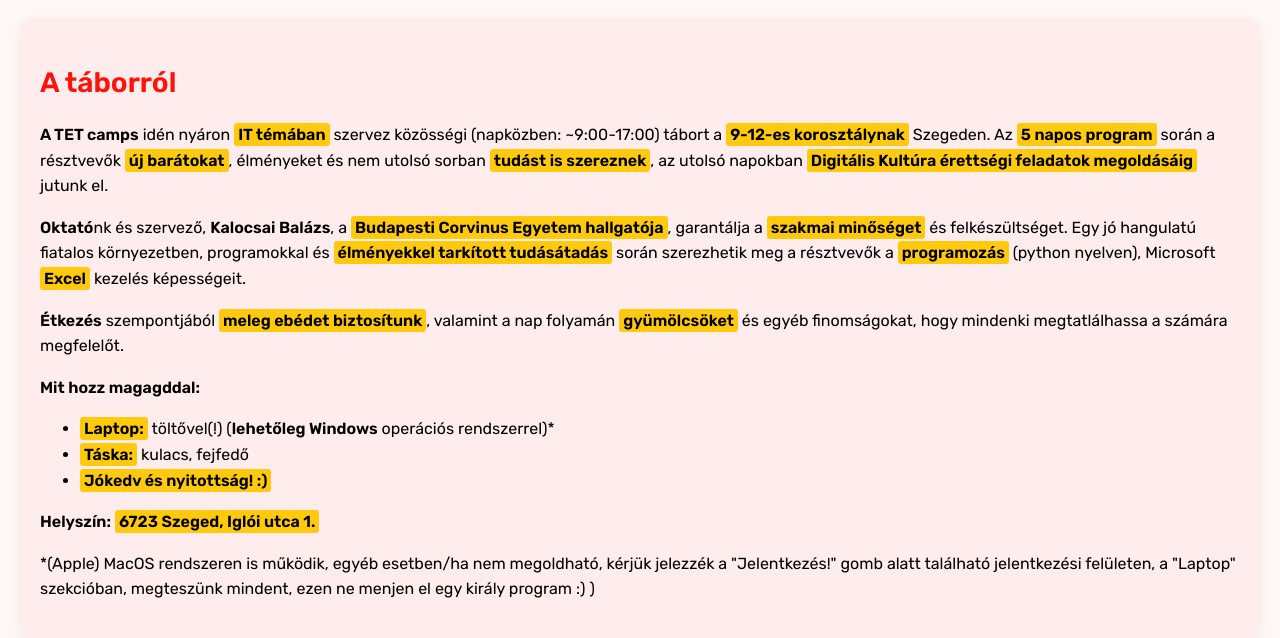
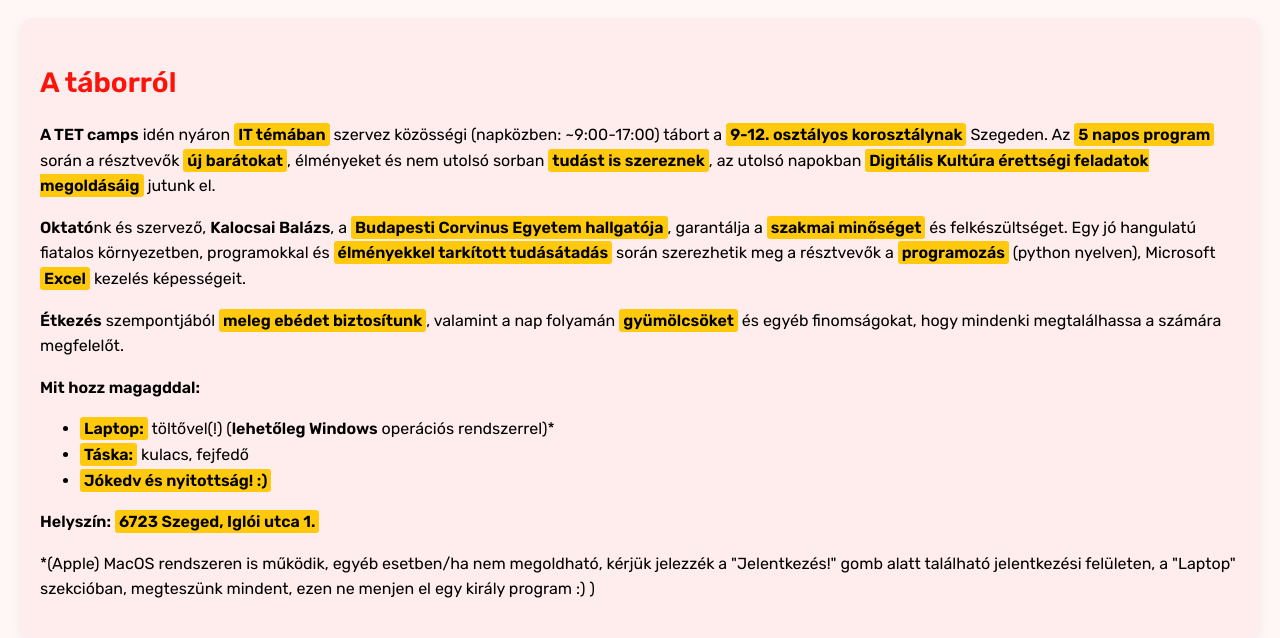
Before and after one commit to tetcamps/tetweb2025, a plain HTML site: page index.html in a window 1280 px wide. Shown: the part 162-800 px from the top of the page. Drawn offline with Linux system fonts and the light colour scheme.

Commit message:
Update index.html
helyesírás

```diff
--- a/index.html
+++ b/index.html
@@ -28,13 +28,13 @@
   <section id="about">
     <h2>A táborról</h2>
     <div class="about-block">
-      <p><strong>A TET camps</strong> idén nyáron <span class="highlight">IT témában</span> szervez közösségi (napközben: ~9:00-17:00) tábort a <span class="highlight">9-12-es korosztálynak</span> Szegeden. Az <span class="highlight">5 napos program</span> során a résztvevők <span class="highlight">új barátokat</span>, élményeket és nem utolsó sorban <span class="highlight">tudást is szereznek</span>, az utolsó napokban <span class="highlight">Digitális Kultúra érettségi feladatok megoldásáig</span> jutunk el.</p>
+      <p><strong>A TET camps</strong> idén nyáron <span class="highlight">IT témában</span> szervez közösségi (napközben: ~9:00-17:00) tábort a <span class="highlight">9-12. osztályos korosztálynak</span> Szegeden. Az <span class="highlight">5 napos program</span> során a résztvevők <span class="highlight">új barátokat</span>, élményeket és nem utolsó sorban <span class="highlight">tudást is szereznek</span>, az utolsó napokban <span class="highlight">Digitális Kultúra érettségi feladatok megoldásáig</span> jutunk el.</p>
     </div>
     <div class="about-block">
       <p><strong>Oktató</strong>nk és szervező, <strong>Kalocsai Balázs</strong>, a <span class="highlight">Budapesti Corvinus Egyetem hallgatója</span>, garantálja a <span class="highlight">szakmai minőséget</span> és felkészültséget. Egy jó hangulatú fiatalos környezetben, programokkal és <span class="highlight">élményekkel tarkított tudásátadás</span> során szerezhetik meg a résztvevők a <span class="highlight">programozás</span> (python nyelven), Microsoft <span class="highlight">Excel</span> kezelés képességeit.</p>
     </div>
     <div class="about-block">
-      <p><strong>Étkezés</strong> szempontjából <span class="highlight">meleg ebédet biztosítunk</span>, valamint a nap folyamán <span class="highlight">gyümölcsöket</span> és egyéb finomságokat, hogy mindenki megtatlálhassa a számára megfelelőt.</p>
+      <p><strong>Étkezés</strong> szempontjából <span class="highlight">meleg ebédet biztosítunk</span>, valamint a nap folyamán <span class="highlight">gyümölcsöket</span> és egyéb finomságokat, hogy mindenki megtalálhassa a számára megfelelőt.</p>
     </div>
     <div class="about-block">
       <p><strong>Mit hozz magagddal:</strong>
```
